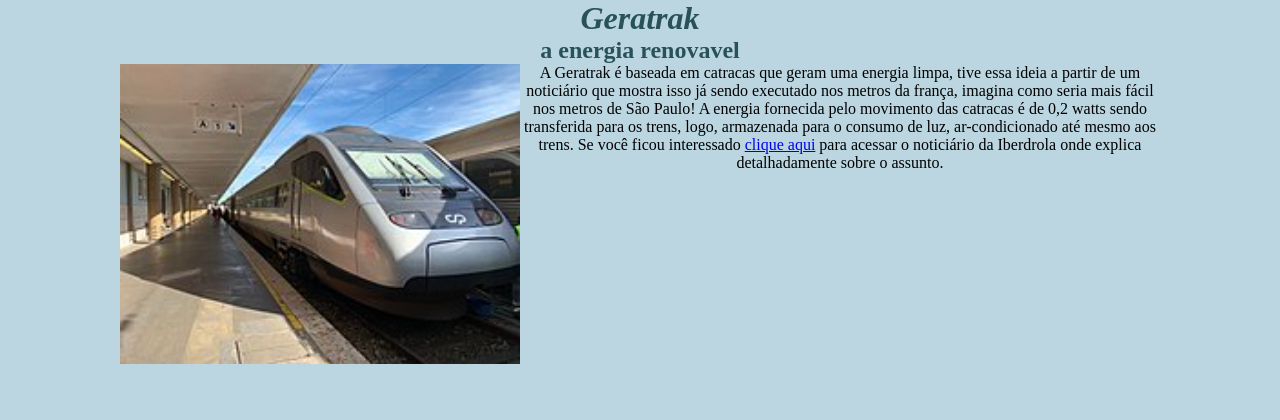
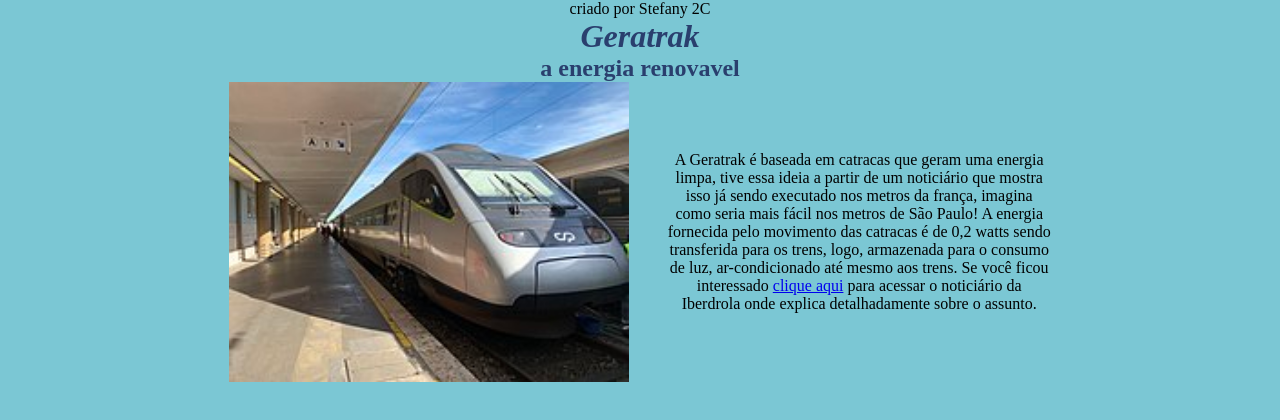
Before and after one commit to shrekTerceir0/EcoBioTerrarios, a plain HTML site: page index.html in a window 1280 px wide. Drawn offline with Linux system fonts and the light colour scheme.

Commit message:
Add files via upload

```diff
--- a/index.html
+++ b/index.html
@@ -8,6 +8,7 @@
 </head>
 <body>
 <header>
+    <footer>criado por Stefany 2C</footer>
     <h1 class="titulo">Geratrak </h1>
     <h2 class="sub-titulo"> a energia renovavel</h2>
 </header>
--- a/style.css
+++ b/style.css
@@ -4,28 +4,32 @@
 }
 
 .titulo{
-    color:#295158;
+    color:#2a3f6e;
     font-style: oblique;
 }
 .sub-titulo{
-    color: #295158;
+    color: #2a3f6e;
 }
 
 .imagem{
     height: 300px;
     margin-top: 30;
+    margin-right: 2%;
 }
 
 .texto-principal{
-    width: 50%;
+    width: 30%;
+    margin-left: 1%;
 }
+
 .container-principal{
     display:flex;
     justify-content: center;
+    align-items: center;
 
 }
 
 body{
     text-align: center;
-    background-color: rgb(187, 214, 224);
+    background-color: rgb(123, 199, 212);
 }
```
